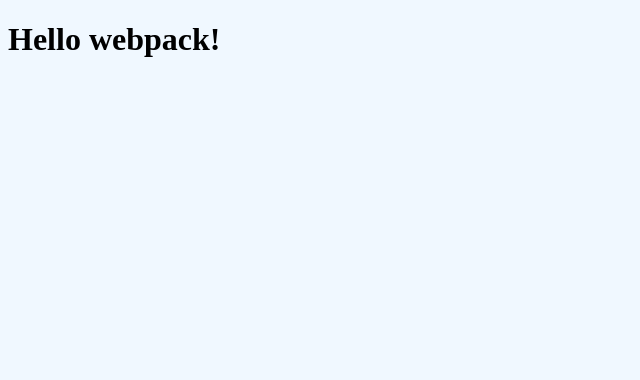
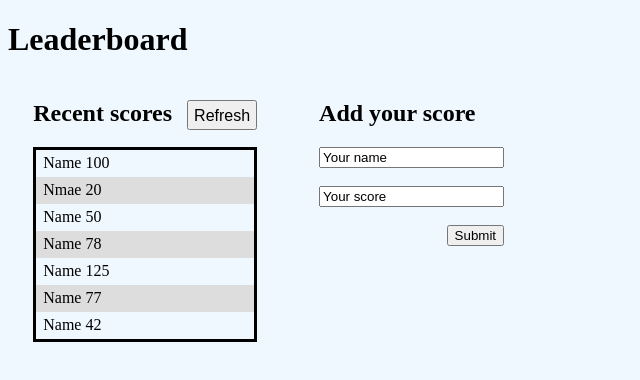
Before and after one commit to fitz95/Leader-Board-App-, a website built with webpack: page src/index.html in a window 1280 px wide. Shown: the whole page, without its empty margins (0-640 px from the left). Built offline with nearby package versions, Linux system fonts and the light colour scheme.

Commit message:
making the ui

```diff
--- a/src/index.html
+++ b/src/index.html
@@ -6,6 +6,37 @@
     <title>Wbpack Exercise</title>
 </head>
 <body>
-    <h1>Hello webpack!</h1>
+    <main>
+        <header>
+            <h1>Leaderboard</h1>
+        </header>
+        <section>
+            <div id="scores">
+                <div id="column1">
+                    <div id="heading">
+                        <h2>Recent scores</h2>
+                        <button class="btnstyle">Refresh</button>
+                    </div>
+                    <div id="scorediv">
+                        <div class="score">Name 100</div>
+                        <div class="score" >Nmae 20</div>
+                        <div class="score">Name 50</div>
+                        <div class="score">Name 78</div>
+                        <div class="score">Name 125</div>
+                        <div class="score">Name 77</div>
+                        <div class="score">Name 42</div>
+                    </div>
+                </div>
+                <div id="column2">
+                    <h2>Add your score</h2>
+                    <form action="/action_page.php">
+                        <input type="text" id="fname" name="fname" value="Your name"><br><br>
+                        <input type="text" id="lname" name="lname" value="Your score"><br><br>
+                        <input type="submit" value="Submit" id="submitbtn">
+                    </form>
+                </div>
+            </div>
+        </section>
+    </main>
 </body>
 </html>
--- a/src/style.css
+++ b/src/style.css
@@ -1,3 +1,41 @@
 body {
    background-color: aliceblue;
 }
+
+#scores {
+    display: flex;
+    margin-left: 2%;
+    column-gap: 5%;
+}
+
+#heading {
+   display: flex;
+   align-items: baseline;
+   column-gap: 10px;
+}
+
+.btnstyle {
+  padding: 5px;
+  text-align: center;
+  text-decoration: none;
+  display: inline-block;
+  font-size: 16px;
+  height: 30px;
+  margin-left: 5px;
+}
+
+#submitbtn {
+    float: right;
+}
+
+#scorediv {
+    border: solid 3px black;
+}
+
+.score:nth-child(even) {
+    background-color: #dddddd;
+  }
+
+.score {
+    padding: 4px 5px 5px 7px;
+}
```
